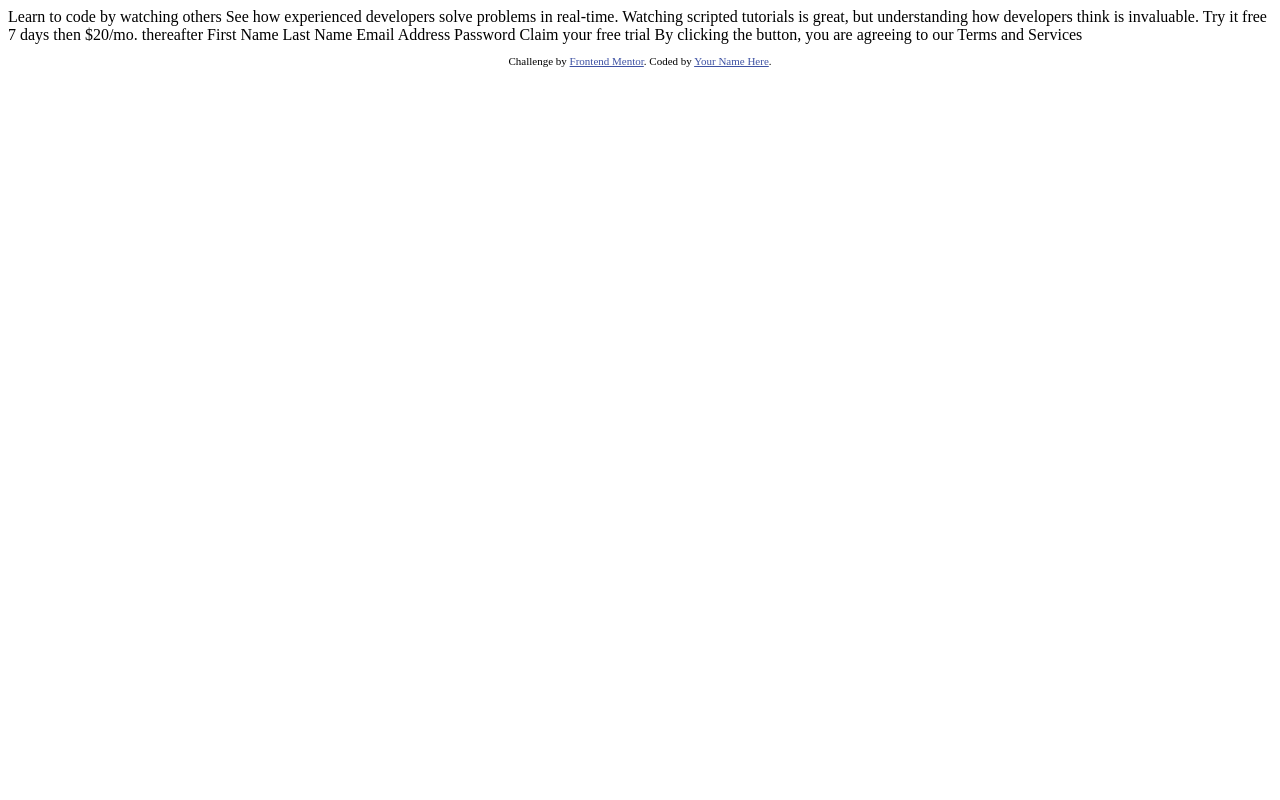
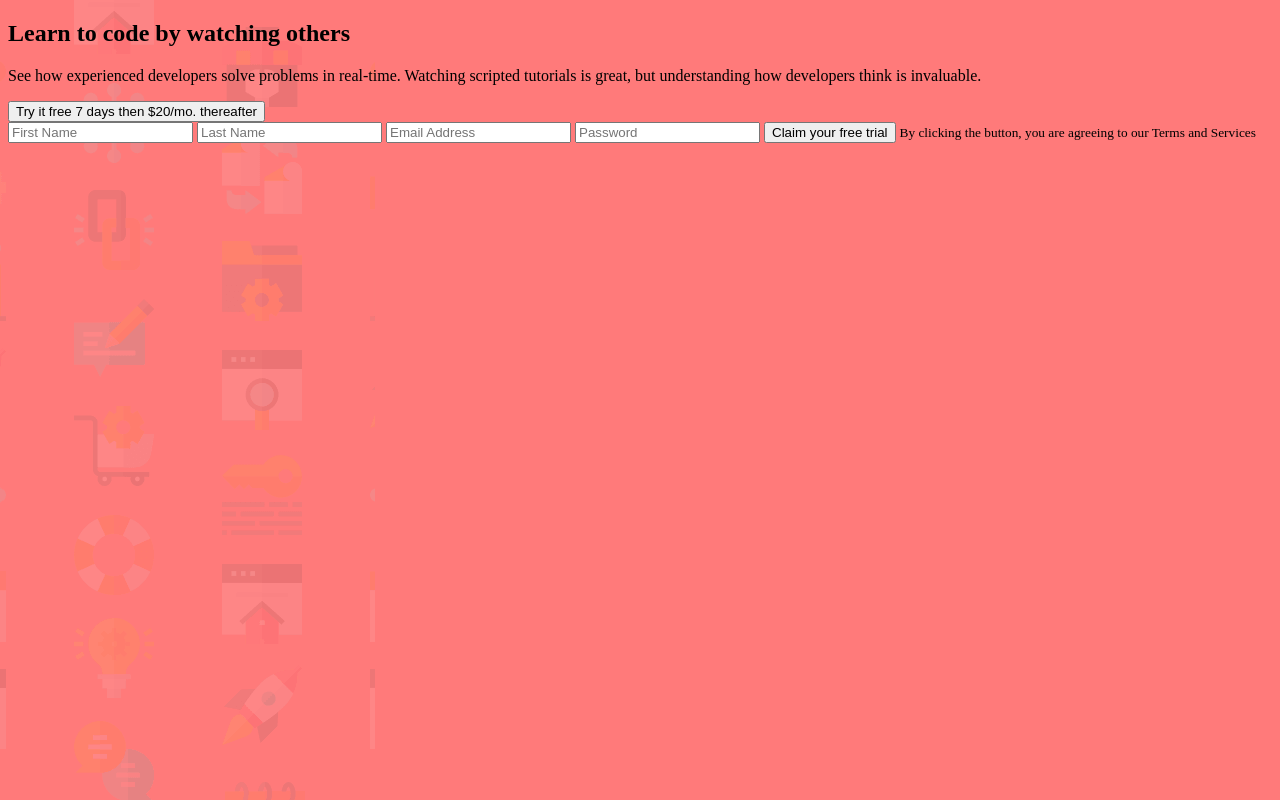
Before and after one commit to TGPJonathon/frontend-mentor-intro, a plain HTML site: page index.html in a window 1280 px wide. Drawn offline with Linux system fonts and the light colour scheme.

Commit message:
Setup CSS file and HTML structure

```diff
--- a/index.html
+++ b/index.html
@@ -1,42 +1,76 @@
 <!DOCTYPE html>
 <html lang="en">
   <head>
-  <meta charset="UTF-8">
-  <meta name="viewport" content="width=device-width, initial-scale=1.0"> <!-- displays site properly based on user's device -->
+    <meta charset="UTF-8" />
+    <meta name="viewport" content="width=device-width, initial-scale=1.0" />
+    <!-- displays site properly based on user's device -->
 
-  <link rel="icon" type="image/png" sizes="32x32" href="./images/favicon-32x32.png">
+    <link
+      rel="icon"
+      type="image/png"
+      sizes="32x32"
+      href="./images/favicon-32x32.png"
+    />
+    <link rel="preconnect" href="https://fonts.googleapis.com" />
+    <link rel="preconnect" href="https://fonts.gstatic.com" crossorigin />
+    <link
+      href="https://fonts.googleapis.com/css2?family=Poppins:wght@400;500;600;700&display=swap"
+      rel="stylesheet"
+    />
+    <link rel="stylesheet" href="styles.css" />
 
     <title>Frontend Mentor | Intro component with sign up form</title>
-
-  <!-- Feel free to remove these styles or customise in your own stylesheet 👍 -->
-  <style>
-    .attribution { font-size: 11px; text-align: center; }
-    .attribution a { color: hsl(228, 45%, 44%); }
-  </style>
   </head>
   <body>
-
-  Learn to code by watching others
-
-  See how experienced developers solve problems in real-time. Watching scripted tutorials is great,
-  but understanding how developers think is invaluable.
-
-  Try it free 7 days then $20/mo. thereafter
-
-  First Name
-  Last Name
-  Email Address
-  Password
-
-  Claim your free trial
-
-  By clicking the button, you are agreeing to our Terms and Services
-
-  <footer>
-    <p class="attribution">
-      Challenge by <a href="https://www.frontendmentor.io?ref=challenge" target="_blank">Frontend Mentor</a>.
-      Coded by <a href="#">Your Name Here</a>.
+    <main class="intro">
+      <section class="intro-summary">
+        <h1 class="intro-title">Learn to code by watching others</h1>
+        <p class="intro-description">
+          See how experienced developers solve problems in real-time. Watching
+          scripted tutorials is great, but understanding how developers think is
+          invaluable.
         </p>
-  </footer>
+      </section>
+      <section class="intro-signup">
+        <button>Try it free 7 days then $20/mo. thereafter</button>
+        <div class="intro-form">
+          <form action="">
+            <input
+              type="text"
+              name="firstName"
+              id="firstName"
+              placeholder="First Name"
+              required
+            />
+            <input
+              type="text"
+              name="lastName"
+              id="lastName"
+              placeholder="Last Name"
+              required
+            />
+            <input
+              type="email"
+              name="email"
+              id="email"
+              placeholder="Email Address"
+              required
+            />
+            <input
+              type="password"
+              name="password"
+              id="password"
+              placeholder="Password"
+              required
+            />
+            <button type="submit">Claim your free trial</button>
+            <small
+              >By clicking the button, you are agreeing to our
+              <span>Terms and Services</span></small
+            >
+          </form>
+        </div>
+      </section>
+    </main>
   </body>
 </html>
--- /dev/null
+++ b/styles.css
@@ -0,0 +1,16 @@
+:root {
+  --red-300: hsl(0, 100%, 74%);
+  --green-400: hsl(154, 59%, 51%);
+  --blue-400: hsl(248, 32%, 49%);
+
+  --dark-blue-700: hsl(249, 10%, 26%);
+  --gray-blue-300: hsl(246, 25%, 77%);
+
+  --ff-primary: "Poppins", sans-serif;
+}
+
+body {
+  background-image: url("images/bg-intro-mobile.png");
+  background-repeat: no-repeat;
+  background-color: var(--red-300);
+}
```
Lines whose indentation alone changed are shown as unchanged.
